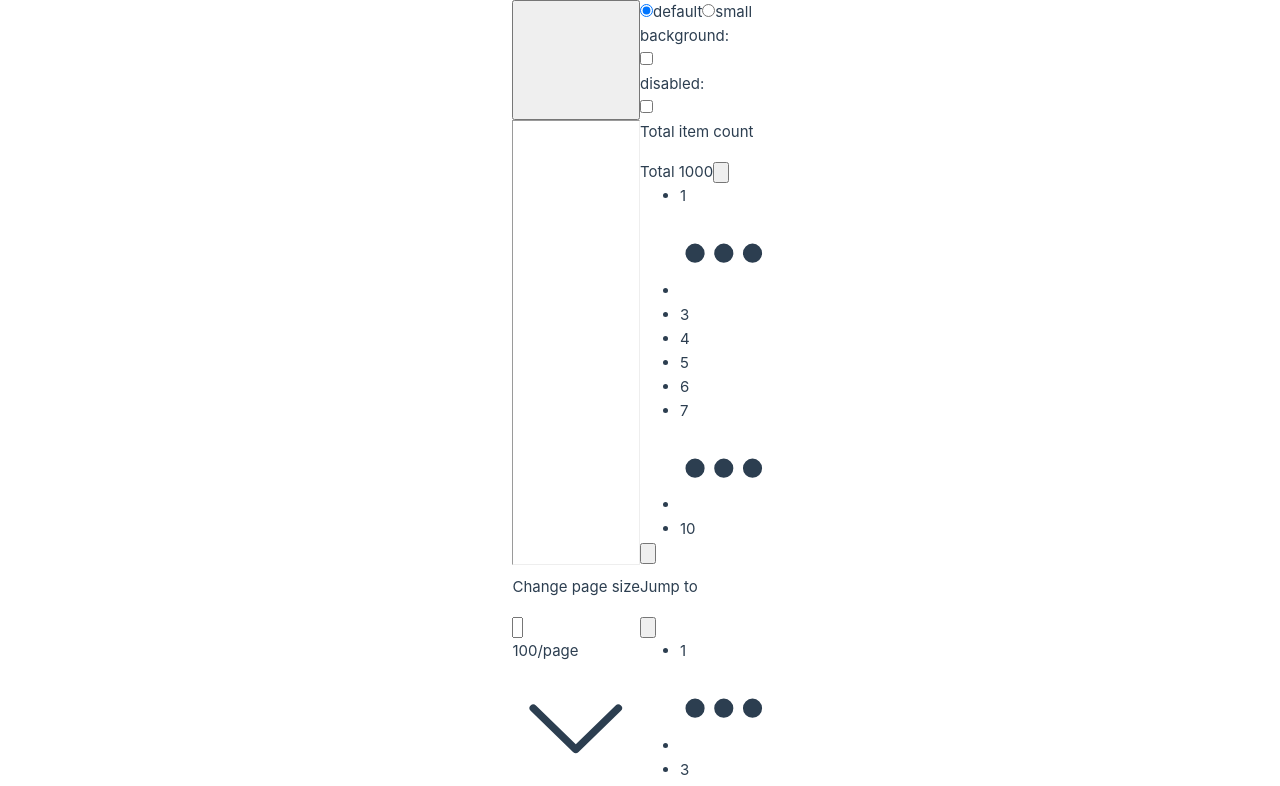
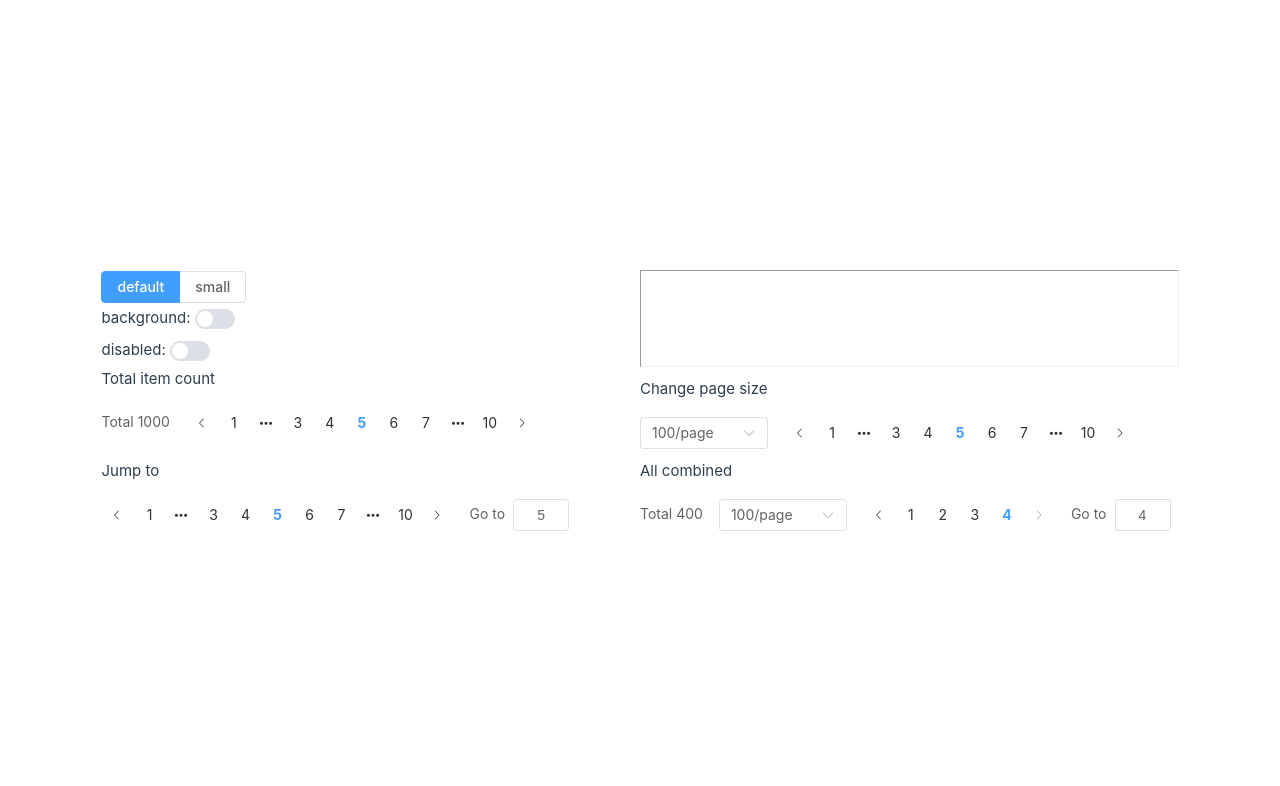
Before and after one commit to 20230213github02/20230608_vue3_element_tmp_for_learning, a Vue app in the folder 20230608_vue3_element_tmp_for_learning/: page / in a window 1280 px wide. Shown: the top 786 px of the page. Built offline with nearby package versions, Linux system fonts and the light colour scheme.

Commit message:
main.js加上了import 'element-plus/dist/index.css'，ichiran删除多余代码

```diff
--- a/20230608_vue3_element_tmp_for_learning/src/components/0201_ichiran.vue
+++ b/20230608_vue3_element_tmp_for_learning/src/components/0201_ichiran.vue
@@ -1,6 +1,4 @@
 <template>
-  <!-- <el-few>fwefwe</el-few> -->
-  <el-button type="primary"  />
   <div class="flex items-center mb-4">
     <el-radio-group v-model="small" class="mr-4">
       <el-radio-button :label="false">default</el-radio-button>
--- a/20230608_vue3_element_tmp_for_learning/src/main.js
+++ b/20230608_vue3_element_tmp_for_learning/src/main.js
@@ -5,5 +5,5 @@ import App from './App.vue'
 import router from './router'
 import store from './store'
 import ElementPlus from 'element-plus'
-
+import 'element-plus/dist/index.css'
 createApp(App).use(store).use(router).use(ElementPlus).mount('#app')
```
